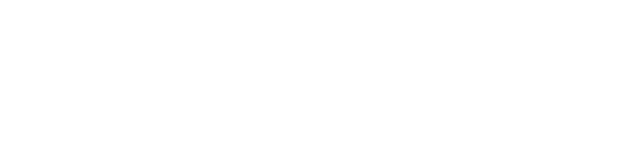
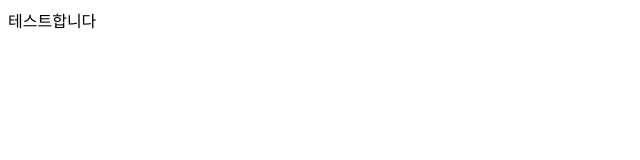
Before and after one commit to tanso0126/RSPTTT.github.io, a plain HTML site: page index.html in a window 1280 px wide. Shown: the whole page, without its empty margins (0-640 px from the left). Drawn offline with Linux system fonts and the light colour scheme.

Commit message:
test commit 2

```diff
--- a/index.html
+++ b/index.html
@@ -1,6 +1,6 @@
 <html>
     <head>
-
+        테스트합니다
     </head>
     <body>
         <script>
```
